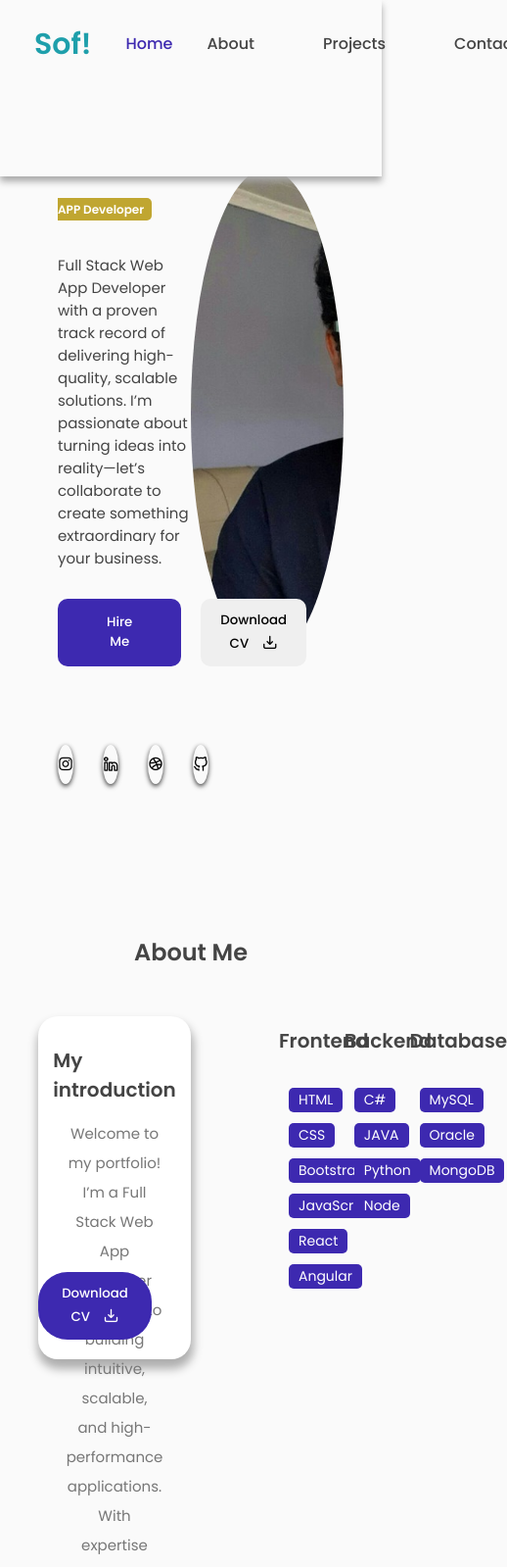
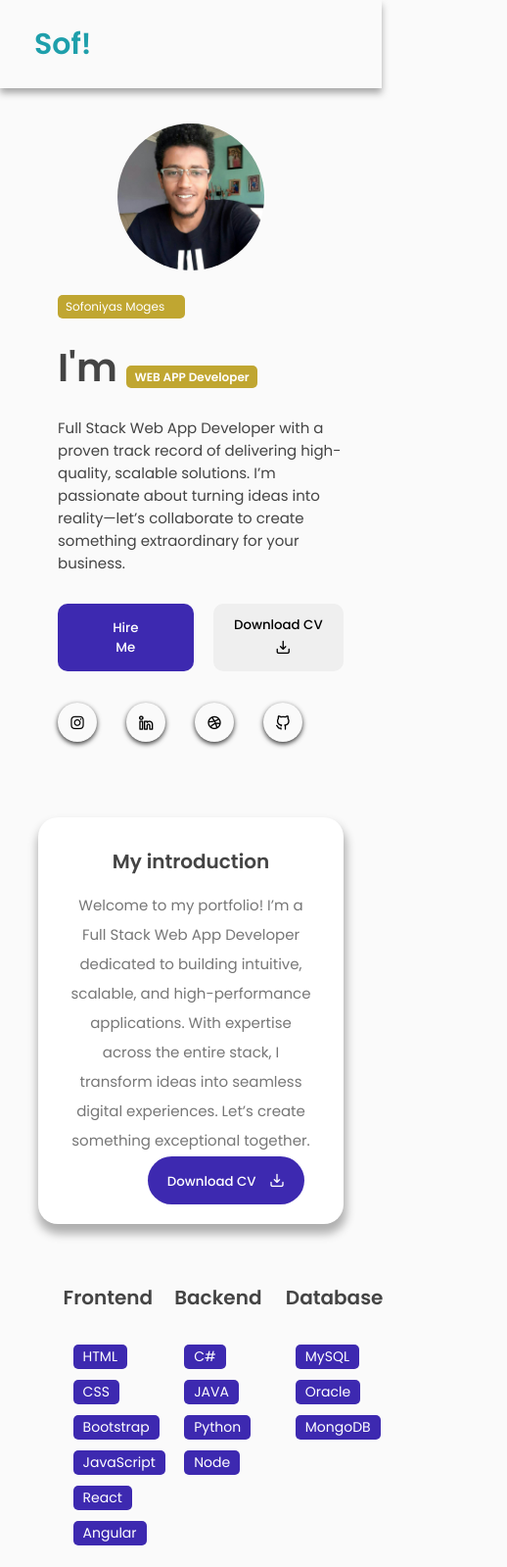
Before and after one commit to msofoniyasm/portfolio, a plain HTML site: page index.html in a window 390 px wide. Shown: the top 1599 px of the page at 98% size, 518 px wide, since content can reach past the window. Drawn offline with nearby package versions, Linux system fonts and the light colour scheme.

Commit message:
Update style.css

```diff
--- a/assets/css/style.css
+++ b/assets/css/style.css
@@ -473,6 +473,103 @@ footer{
     display: flex;
     gap: 30px;
 }
+
+
+/* ----- MEDIA QUERY == 900px / RESPONSIVE ----- */
+@media only screen and (max-width: 900px) {
+    .nav-button{
+        display: none;
+    }
+    .nav-menu.responsive{
+        left: 0;
+    }
+    .nav-menu{
+        position: fixed;
+        top: 80px;
+        left: -100%;
+        flex-direction: column;
+        justify-content: center;
+        align-items: center;
+        background: rgba(255, 255, 255, 0.7);
+        backdrop-filter: blur(20px);
+        width: 100%;
+        min-height: 450px;
+        height: 90vh;
+        transition: .3s;
+    }
+    .nav_menu_list{
+        flex-direction: column;
+    }
+    .nav-menu-btn{
+        display: flex;
+        align-items: center;
+        justify-content: center;
+    }
+    .featured-box{
+        flex-direction: column;
+        justify-content: center;
+        height: 100vh;
+    }
+    .featured-text{
+        width: 100%;
+        order: 2;
+        justify-content: center;
+        align-content: flex-start;
+        min-height: 60vh;
+    }
+    .social_icons{
+        margin-top: 2em;
+    }
+    .featured-image{
+        order: 1;
+        justify-content: center;
+        min-height: 150px;
+        width: 100%;
+        margin-top: 65px;
+    }
+    .image, .image img{
+        width: 150px;
+        height: 150px;
+    }
+    .row{
+        display: flex;
+        flex-direction: column;
+        justify-content: center;
+        gap: 50px;
+    }
+    .col{
+        display: flex;
+        justify-content: center;
+        width: 100%;
+    }
+    .about-info, .contact-info{
+        width: 100%;
+    }
+    .project-container{
+        justify-content: center;
+    }
+    .project-box{
+        width: 80%;
+    }
+
+}
+
+/* ----- MEDIA QUERY == 540px / RESPONSIVE ----- */
+
+@media only screen and (max-width: 540px){
+    .featured-name{
+        font-size: 40px;
+    }
+    .project-box{
+        width: 100%;
+    }
+    .form-inputs{
+        flex-direction: column;
+    }
+    .input-field{
+        width: 100%;
+    }
+}
 .bottom-footer{
     font-size: 14px;
     margin-top: 10px;
```
